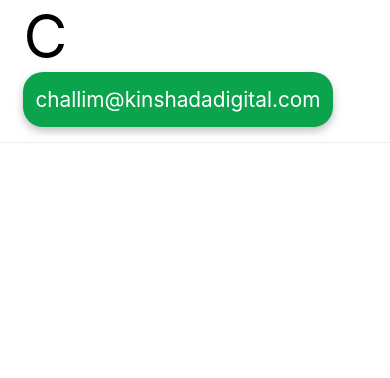
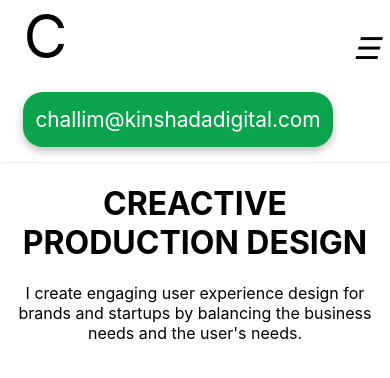
Before and after one commit to Mira-morisho/portefolio-challim, a React (Create React App) app: page / in a window 390 px wide. Shown: the top 378 px of the page. Built offline with nearby package versions, Linux system fonts and the light colour scheme.

Commit message:
fix:ajout du menu embuger

```diff
--- a/src/App.js
+++ b/src/App.js
@@ -1,13 +1,13 @@
 import logo from "./logo.svg";
 import "./App.css";
 import Header from "./Composants/organisms/Header";
-// import Acceuil from "./Composants/organisms/Acceuil";
+import Acceuil from "./Composants/organisms/Acceuil";
 
 function App() {
   return (
     <div className="App">
       <Header />
-      {/* <Acceuil /> */}
+      <Acceuil />
     </div>
   );
 }
--- /dev/null
+++ b/src/Composants/molecules/Name.jsx
@@ -0,0 +1,14 @@
+import React from "react";
+export default function () {
+  return (
+    <div>
+      <div className="contenair">
+        <h1 className="name"> CREACTIVE PRODUCTION DESIGN</h1>
+        <p className="description">
+          I create engaging user experience design for brands and startups by
+          balancing the business needs and the user's needs.
+        </p>
+      </div>
+    </div>
+  );
+}
--- a/src/Composants/molecules/Navbar.jsx
+++ b/src/Composants/molecules/Navbar.jsx
@@ -1,7 +1,7 @@
 import React from "react";
 import "../../styles/Header.css";
-import { FontAwesomeIcon } from "@fortawesome/react-fontawesome";
-import { faBars } from "@fortawesome/free-solid-svg-icons";
+// import { FontAwesomeIcon } from "@fortawesome/react-fontawesome";
+// import { faBars } from "@fortawesome/free-solid-svg-icons";
 
 export default function () {
   return (
@@ -29,7 +29,7 @@ export default function () {
             <a href="#conctat">CONTACT</a>
           </li>
         </ul>
-        <FontAwesomeIcon icon={faBars} className="hamburger" />
+        {/* <FontAwesomeIcon icon={faBars} className="hamburger" /> */}
       </nav>
     </div>
   );
--- /dev/null
+++ b/src/Composants/organisms/Acceuil.jsx
@@ -0,0 +1,10 @@
+import React from "react";
+import Name from "../molecules/Name";
+
+export default function Acceuil() {
+  return (
+    <div>
+      <Name />
+    </div>
+  );
+}
--- a/src/Composants/organisms/Header.jsx
+++ b/src/Composants/organisms/Header.jsx
@@ -11,15 +11,18 @@ export default function () {
   };
   return (
     <>
+      <div>
         <div className="header">
           <Logo />
           <div className={drawMenu ? "navigation" : " navigation hiddenMenu"}>
             <Navbar />
           </div>
-        <span className="hamburger">
-          <i class="fa-solid fa-bars" onClick={() => toggleMenu()}></i>
+          <span className="hamburger" onClick={() => toggleMenu()}>
+            <i className="fa-solid fa-bars">☰</i>
           </span>
           <Buttonnavbar />
+        </div>
+        <div></div>
       </div>
     </>
   );
--- a/src/styles/Header.css
+++ b/src/styles/Header.css
@@ -60,11 +60,11 @@ box-shadow: 1px 1px 1px #efefef;
         font-weight: 400;
         text-align: center;
         position: relative;
-        /* z-index: 2; */
         font-size: 1.3rem;
         line-height: 150%;
         background: var(--green);
        padding: 12px;
+       margin-top: 20px;
        border-radius: 50px;
        background-color: #0CA34D;
 }
@@ -72,31 +72,33 @@ box-shadow: 1px 1px 1px #efefef;
         transform: scale(1.1);
     }
 .hamburger{
-display: none;
-position: absolute;
-top: 30px;
-right: 10px;
+display: none ;
+/* position: absolute; */
+/* top: 30px;
+right: 10px; */
 font-size: 30px;
 }
 .hiddenMenu{
+    display: none;
    transition: 2s;
+}
+.navigation{
+    display: flex;
 }
      @media screen and (max-width: 1024px) {
 
     }
-     @media screen and (max-width: 800px) {
-
-    }
-    @media (max-width: 600px) {
+    @media (max-width: 800px) {
         .hamburger{
           display: block;
           cursor: pointer;
         }
+        /* .navigation{
+            display: none;
+        } */
     }
     @media screen and (max-width: 450px) {
-        /* .logo{
 
-        } */
         .header{
             flex-direction: column;
             align-items: flex-start;
@@ -118,6 +120,9 @@ font-size: 30px;
         }
         .hamburger{
             display: flex;
+            position: absolute;
+top: 30px;
+right: 10px;
         }
         .hiddenMenu{
             display: none;
```
Lines whose indentation alone changed are shown as unchanged.
